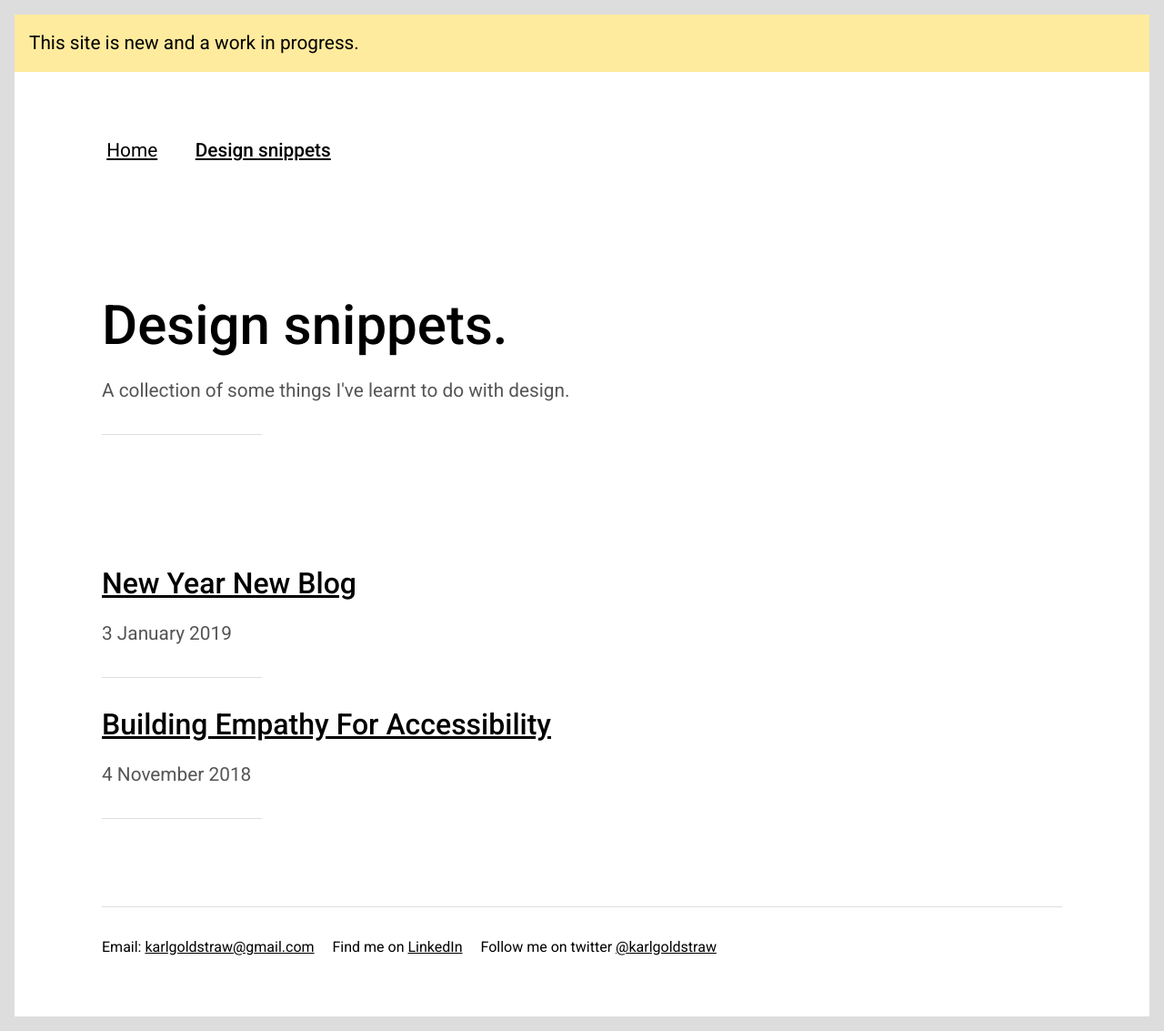
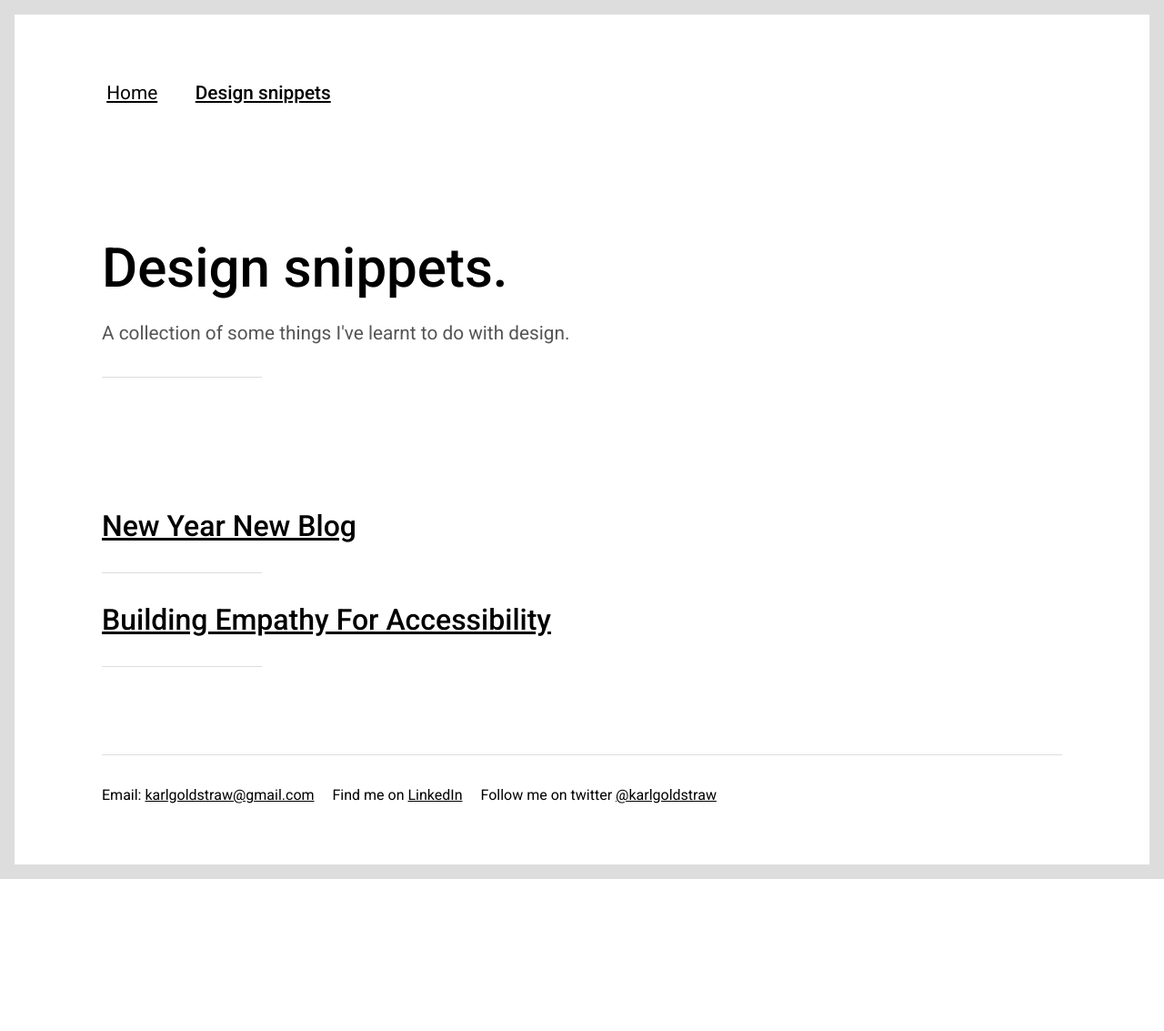
Before and after one commit to karlgoldstraw/jfolio, a Jekyll site: the page built from design-snippets.html, in a window 1280 px wide. Shown: the whole page at 91% size. Built offline with Jekyll 4.4.1, drawn with Linux system fonts in a browser that asks for light colours; after the commit the page ends 966 px from its top, so only the background shows below that.

Commit message:
removed banner

```diff
--- a/_layouts/home.html
+++ b/_layouts/home.html
@@ -11,7 +11,6 @@
 
 <body>
 {% include skiplinks.html %}
-{% include notification.html %}
 <div class="wrapper">
 
   <header role="banner">
--- a/_layouts/page.html
+++ b/_layouts/page.html
@@ -11,7 +11,6 @@
 
 <body>
 {% include skiplinks.html %}
-{% include notification.html %}
 <div class="wrapper">
 
 
--- a/_layouts/post.html
+++ b/_layouts/post.html
@@ -11,7 +11,6 @@
 
 <body class="post">
 {% include skiplinks.html %}
-{% include notification.html %}
 <div class="wrapper">
 
 
--- a/design-snippets.html
+++ b/design-snippets.html
@@ -13,7 +13,7 @@ order: 1
   {% for post in site.posts %}
     <li>
       <h2><a href="{{ site.baseurl }}{{ post.url }}">{{ post.title }}</a></h2>
-      <p class="date">{{ post.date |  date: "%-d %B %Y" }}</p>
+
       <ul class="tag_list">
         {% for tag in post.tags %}
           <li>{{ tag }}</li>
```
